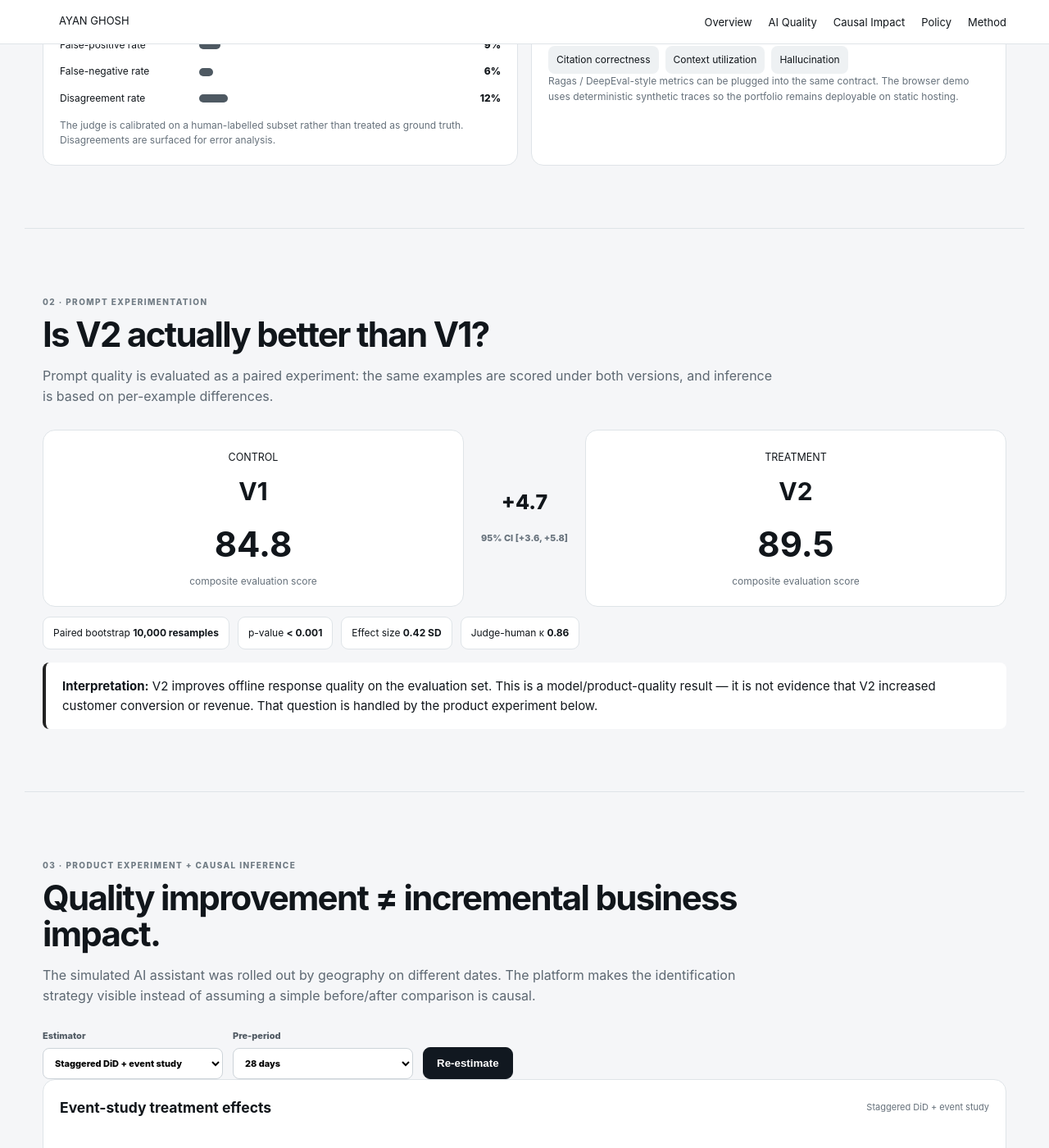
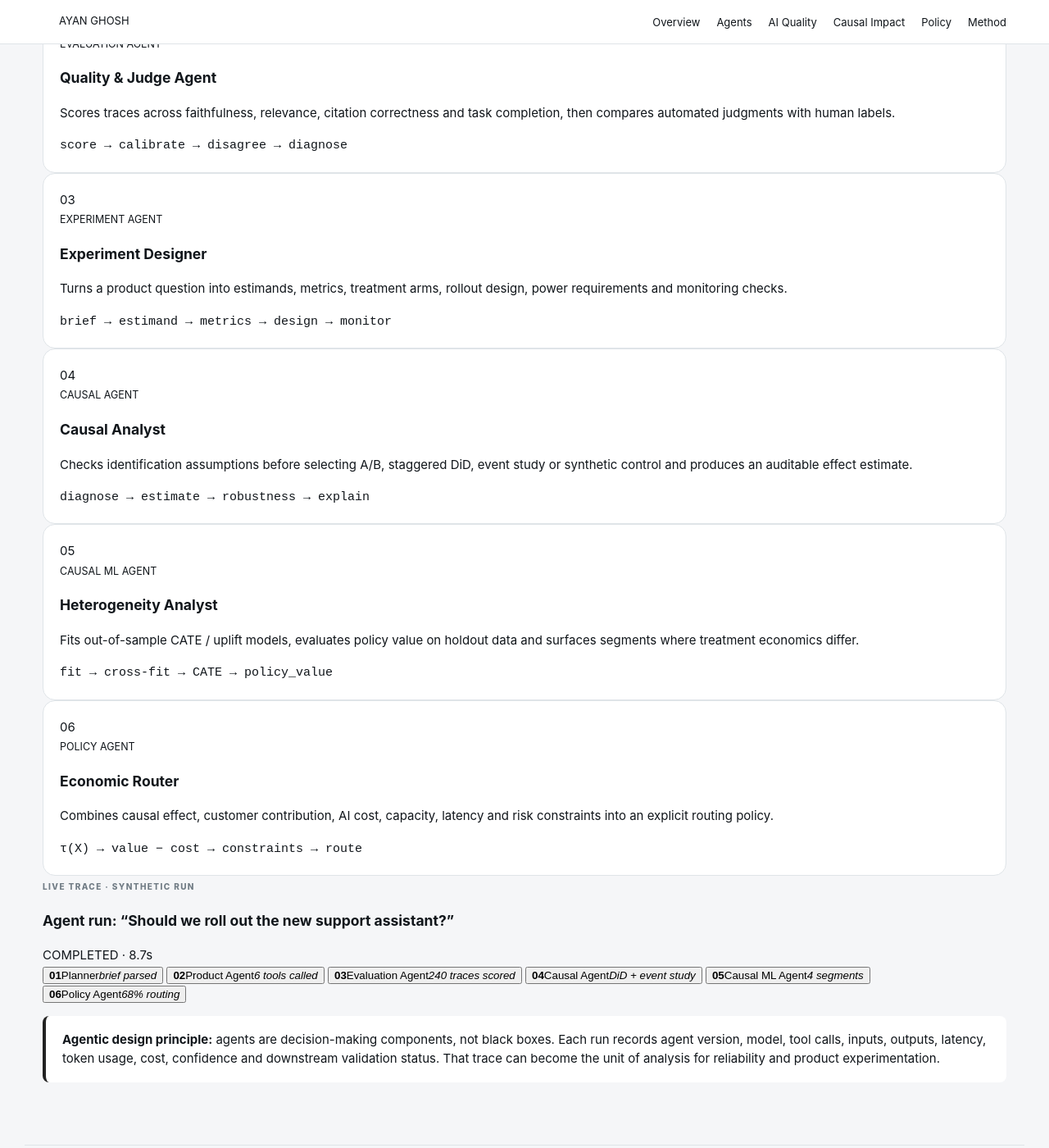
Before and after one commit to ayan-ghosh103/ayan-ghosh103.github.io, a Jekyll site: the page genai-experimentation/index.html, which Jekyll copies as it is, in a window 1280 px wide and 1400 px high, scrolled down 1533 px. Shown: the whole window at 82% size. Built offline with Jekyll 4.4.1, drawn with Linux system fonts in a browser that asks for light colours; some of the changed text lies outside the part shown.

Commit message:
Add agentic execution layer to GenAI flagship

```diff
--- a/genai-experimentation/index.html
+++ b/genai-experimentation/index.html
@@ -2,7 +2,7 @@
 <html lang="en"><head><meta charset="utf-8"><meta name="viewport" content="width=device-width,initial-scale=1">
 <title>GenAI Experimentation & Causal Evaluation Platform — Ayan Ghosh</title><link rel="stylesheet" href="./styles.css"></head>
 <body>
-<header><nav><a href="../">AYAN GHOSH</a><div><a href="#overview">Overview</a><a href="#quality">AI Quality</a><a href="#causal">Causal Impact</a><a href="#policy">Policy</a><a href="#method">Method</a></div></nav></header>
+<header><nav><a href="../">AYAN GHOSH</a><div><a href="#overview">Overview</a><a href="#agents">Agents</a><a href="#quality">AI Quality</a><a href="#causal">Causal Impact</a><a href="#policy">Policy</a><a href="#method">Method</a></div></nav></header>
 <main>
 <section class="hero" id="overview"><div class="eyebrow">INDEPENDENT BUILD · GENAI · EXPERIMENTATION · CAUSAL INFERENCE</div>
 <h1>Did the AI feature actually create value?</h1>
@@ -20,6 +20,38 @@ LLM-as-judge → human calibration → prompt/version inference
 product experiment → CUPED / bootstrap → staggered DiD / event study
                          ↓
 CATE / uplift → incremental economics → constrained routing policy</pre></div>
+</section>
+
+
+<section id="agents" class="section agent-section">
+<div class="section-head"><span class="eyebrow">00 · AGENTIC EXECUTION LAYER</span><h2>Agents do the work. The evidence layer decides whether the work is worth shipping.</h2><p>The platform is not a dashboard wrapped around a chatbot. A planner coordinates specialized agents, every agent emits a structured trace, and downstream evaluation treats those traces as first-class experiment data.</p></div>
+<div class="agent-architecture">
+<div class="agent-node orchestrator"><small>ORCHESTRATOR</small><strong>Experiment & Decision Planner</strong><span>Parses the business brief · selects workflow · enforces tool / policy boundaries</span></div>
+<div class="agent-flow">↓</div>
+<div class="agent-grid">
+<article class="agent-card"><div class="agent-icon">01</div><small>PRODUCT AGENT</small><h3>AI Support Agent</h3><p>Decomposes the request, retrieves evidence, calls tools, drafts the response, verifies citations and decides whether to escalate.</p><code>retrieve → tool_call → synthesize → verify → respond</code></article>
+<article class="agent-card"><div class="agent-icon">02</div><small>EVALUATION AGENT</small><h3>Quality & Judge Agent</h3><p>Scores traces across faithfulness, relevance, citation correctness and task completion, then compares automated judgments with human labels.</p><code>score → calibrate → disagree → diagnose</code></article>
+<article class="agent-card"><div class="agent-icon">03</div><small>EXPERIMENT AGENT</small><h3>Experiment Designer</h3><p>Turns a product question into estimands, metrics, treatment arms, rollout design, power requirements and monitoring checks.</p><code>brief → estimand → metrics → design → monitor</code></article>
+<article class="agent-card"><div class="agent-icon">04</div><small>CAUSAL AGENT</small><h3>Causal Analyst</h3><p>Checks identification assumptions before selecting A/B, staggered DiD, event study or synthetic control and produces an auditable effect estimate.</p><code>diagnose → estimate → robustness → explain</code></article>
+<article class="agent-card"><div class="agent-icon">05</div><small>CAUSAL ML AGENT</small><h3>Heterogeneity Analyst</h3><p>Fits out-of-sample CATE / uplift models, evaluates policy value on holdout data and surfaces segments where treatment economics differ.</p><code>fit → cross-fit → CATE → policy_value</code></article>
+<article class="agent-card"><div class="agent-icon">06</div><small>POLICY AGENT</small><h3>Economic Router</h3><p>Combines causal effect, customer contribution, AI cost, capacity, latency and risk constraints into an explicit routing policy.</p><code>τ(X) → value − cost → constraints → route</code></article>
+</div>
+</div>
+<div class="trace-console">
+<div class="trace-head"><div><span class="eyebrow">LIVE TRACE · SYNTHETIC RUN</span><h3>Agent run: “Should we roll out the new support assistant?”</h3></div><span class="status-pill">COMPLETED · 8.7s</span></div>
+<div class="trace-grid">
+<div class="trace-list" id="traceList">
+<button class="trace-step active" data-trace="0"><b>01</b><span>Planner</span><em>brief parsed</em></button>
+<button class="trace-step" data-trace="1"><b>02</b><span>Product Agent</span><em>6 tools called</em></button>
+<button class="trace-step" data-trace="2"><b>03</b><span>Evaluation Agent</span><em>240 traces scored</em></button>
+<button class="trace-step" data-trace="3"><b>04</b><span>Causal Agent</span><em>DiD + event study</em></button>
+<button class="trace-step" data-trace="4"><b>05</b><span>Causal ML Agent</span><em>4 segments</em></button>
+<button class="trace-step" data-trace="5"><b>06</b><span>Policy Agent</span><em>68% routing</em></button>
+</div>
+<div class="trace-detail" id="traceDetail"></div>
+</div>
+</div>
+<div class="callout agent-callout"><b>Agentic design principle:</b> agents are decision-making components, not black boxes. Each run records agent version, model, tool calls, inputs, outputs, latency, token usage, cost, confidence and downstream validation status. That trace can become the unit of analysis for reliability and product experimentation.</div>
 </section>
 
 <section id="quality" class="section"><div class="section-head"><span class="eyebrow">01 · EVALUATION ENGINEERING</span><h2>Response quality is necessary, not sufficient.</h2><p>The platform evaluates each answer on multiple dimensions, then tests whether the automated judge behaves like a calibrated measurement system.</p></div>
```
